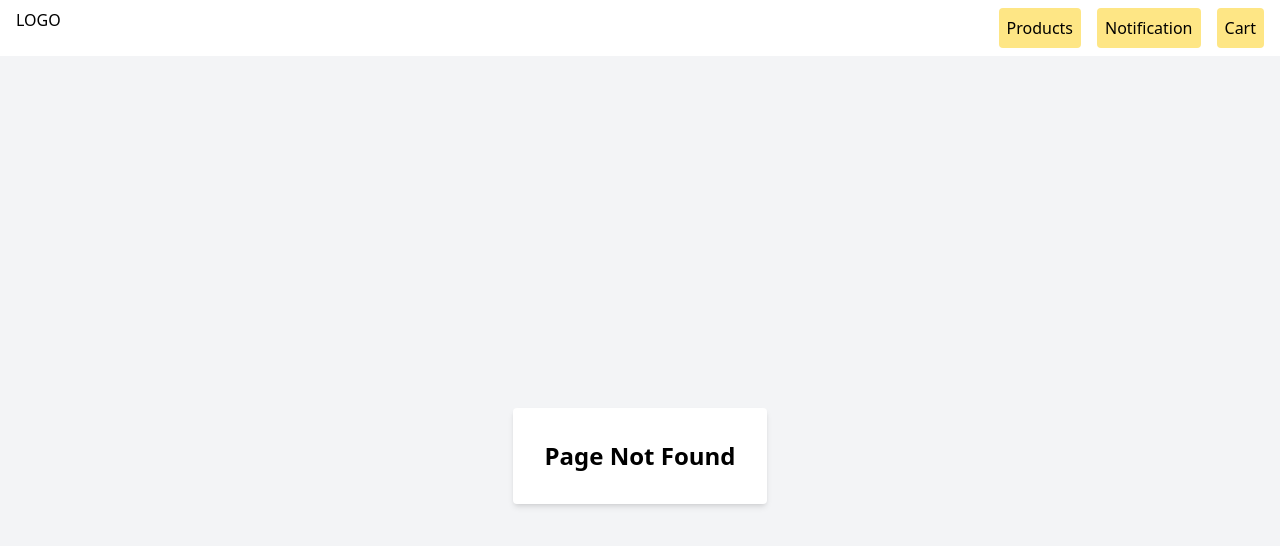
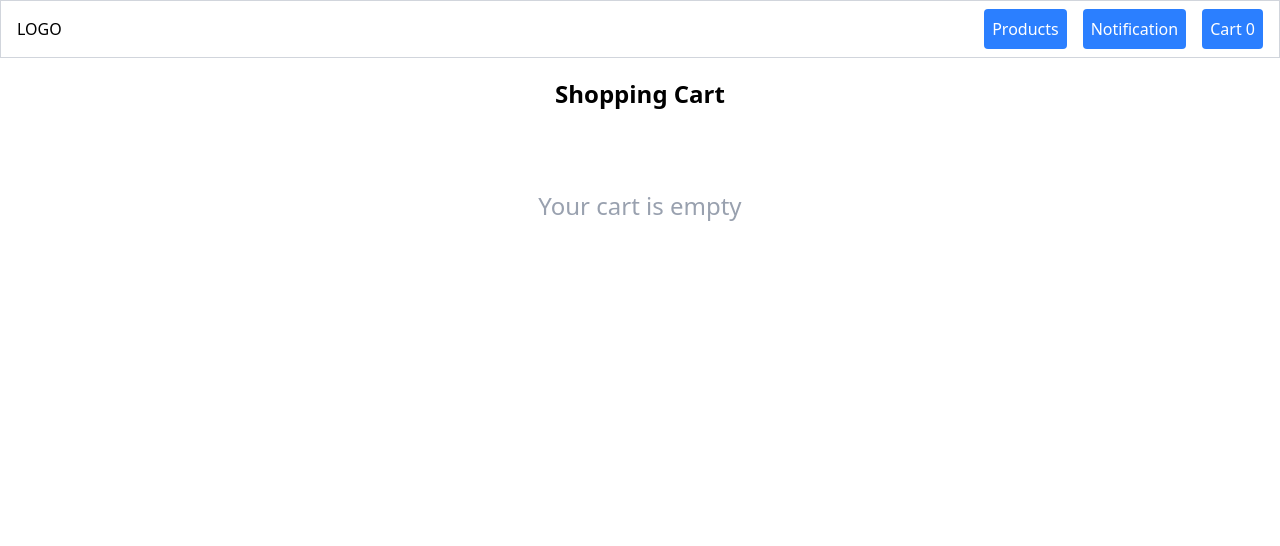
Before and after one commit to raozia/nextjs-authentication, a Next.js app: page /cart in a window 1280 px wide. Before the commit this address had no page. Shown: the top 546 px of the page. Built offline with nearby package versions, Linux system fonts and the light colour scheme.

Commit message:
feat: integrate add to cart feature for products

```diff
--- /dev/null
+++ b/app/cart/page.tsx
@@ -0,0 +1,53 @@
+"use client";
+
+import { useSelector, useDispatch } from "react-redux";
+import {
+    removeFromCart,
+    increaseQuantity,
+    decreaseQuantity,
+} from "@/lib/features/counterSlice";
+import { RootState } from "@/lib/store";
+
+const Cart = () => {
+    const dispatch = useDispatch();
+
+    const cartItems = useSelector(
+        (state: RootState) => state.cart.items
+    );
+
+    return (
+        <div className="my-5">
+            <h1 className="text-2xl font-bold text-center">Shopping Cart</h1>
+
+            {cartItems.length === 0 ? (
+                <p className="text-center mt-20 text-2xl text-gray-400">Your cart is empty</p>
+            ) : (
+                cartItems.map((item) => (
+                    <div key={item.id} className="border border-gray-400 rounded-sm shadow-sm mx-5 mt-3 p-4 mb-3 space-y-3">
+                        <h2 className="text-lg font-bold">{item.title}</h2>
+
+                        <p>${item.price}</p>
+
+                        <div className="flex gap-3 items-center">
+                            <button onClick={() => dispatch(decreaseQuantity(item.id))} className="bg-red-500 font-bold text-white px-5 py-1">
+                                -
+                            </button>
+
+                            <span className="text-2xl font-bold">{item.quantity}</span>
+
+                            <button onClick={() => dispatch(increaseQuantity(item.id))} className="bg-blue-500 font-bold text-white px-5 py-1">
+                                +
+                            </button>
+                        </div>
+
+                        <button onClick={() => dispatch(removeFromCart(item.id))} className="border border-red-400 text-red-400 cursor-pointer mt-2 p-2">
+                            Remove
+                        </button>
+                    </div>
+                ))
+            )}
+        </div>
+    );
+};
+
+export default Cart;
--- a/app/layout.tsx
+++ b/app/layout.tsx
@@ -2,6 +2,9 @@ import type { Metadata } from "next";
 import { Geist, Geist_Mono } from "next/font/google";
 import "./globals.css";
 import NavBar from "@/components/NavBar";
+import { Provider } from "react-redux";
+import { store } from "./store";
+import StoreProvider from "@/lib/storeProvider";
 
 const geistSans = Geist({
   variable: "--font-geist-sans",
@@ -29,8 +32,10 @@ export default function RootLayout({
       className={`${geistSans.variable} ${geistMono.variable} h-full antialiased`}
     >
       <body className="min-h-full flex flex-col">
-        <NavBar />
-        {children}
+        <StoreProvider>
+          <NavBar />
+          {children}
+        </StoreProvider>
       </body>
     </html>
   );
--- a/app/products/page.tsx
+++ b/app/products/page.tsx
@@ -1,6 +1,29 @@
+/* eslint-disable @typescript-eslint/no-explicit-any */
 "use client"
+import { addToCart } from '@/lib/features/counterSlice'
 import React, { useEffect, useState } from 'react'
-
+import { useDispatch } from 'react-redux'
+//  const addToCart = (item) => {
+//     console.log("Add to cart working....");
+//     const ExistingCartItem = cartItems.find(
+//       (cartItem) => cartItem.id === item.id,
+//     );
+//     if (ExistingCartItem && ExistingCartItem.quantity >= item.stock) {
+//       alert("Maximum stock reached!");
+//       return;
+//     }
+//     if (ExistingCartItem) {
+//       setcartItems(
+//         cartItems.map((cartItem) =>
+//           cartItem.id === item.id
+//             ? { ...cartItem, quantity: cartItem.quantity + 1 }
+//             : cartItem,
+//         ),
+//       );
+//     } else {
+//       setcartItems([...cartItems, { ...item, quantity: 1 }]);
+//     }
+//   };
 const Page = () => {
     const [products, setproducts] = useState([])
     useEffect(() => {
@@ -12,19 +35,28 @@ const Page = () => {
         }
         productsList()
     }, [])
+    const dispatch = useDispatch()
+    // const addToCart = () => { }
     return (
         <div className='max-w-7xl mx-auto'>
             <div className='mt-5'>
                 <h1>Products</h1>
                 <div className='grid grid-cols-3 gap-5'>
                     {products.map((item: any) => (
-                        <div key={item.id} className='border border-gray-300 p-4'>
+                        <div key={item.id} className='border border-gray-300 p-4 space-y-3'>
+                            <div>
                                 <h1 className='text-lg font-bold'>
                                     {item.title}
                                 </h1>
                                 <h2 className='text-sm font-normal text-gray-500'>
                                     ${item.price}
                                 </h2>
+                            </div>
+                            <div>
+                                <button className='bg-blue-500 hover:bg-blue-700 py-2 px-4 rounded-md cursor-pointer text-white font-bold' onClick={() =>
+                                    dispatch(addToCart(item))
+                                }> + Cart </button>
+                            </div>
                         </div>
                     ))}
                 </div>
--- a/components/NavBar.tsx
+++ b/components/NavBar.tsx
@@ -1,18 +1,28 @@
 'use client'
+import { RootState } from '@/lib/store';
 import Link from 'next/link'
+import { useSelector } from 'react-redux';
 
 const NavBar = () => {
+    const cartItems = useSelector(
+        (state: RootState) => state.cart.items
+    );
+
+    const cartCount = cartItems.reduce(
+        (total, item) => total + item.quantity,
+        0
+    );
     return (
-        <div>
-            <div className='flex justify-between py-2 px-4'>
+        <div className='border border-gray-300'>
+            <div className='flex justify-between items-center py-2 px-4'>
                 <div>
                     <Link href={'/home'}>LOGO</Link>
                 </div>
                 <div>
                     <div className='flex gap-4'>
-                        <Link href={'/products'} className='bg-amber-200 text-black p-2 rounded-sm'>Products</Link>
-                        <Link href={'/#'} className=' bg-amber-200 text-black p-2 rounded-sm'>Notification</Link>
-                        <Link href={'/#'} className='bg-amber-200 text-black p-2 rounded-sm'>Cart</Link>
+                        <Link href={'/products'} className='bg-blue-500 hover:to-blue-700 text-white p-2 rounded-sm'>Products</Link>
+                        <Link href={'/#'} className=' bg-blue-500 hover:to-blue-700 text-white p-2 rounded-sm'>Notification</Link>
+                        <Link href={'/cart'} className='bg-blue-500 hover:to-blue-700 text-white p-2 rounded-sm'>Cart {cartCount}</Link>
                     </div>
                 </div>
             </div>
--- /dev/null
+++ b/lib/features/counterSlice.tsx
@@ -0,0 +1,81 @@
+import { createSlice, PayloadAction } from "@reduxjs/toolkit";
+
+interface Product {
+    id: number;
+    title: string;
+    price: number;
+    thumbnail: string;
+}
+
+interface CartItem extends Product {
+    quantity: number;
+}
+
+interface CartState {
+    items: CartItem[];
+}
+
+const initialState: CartState = {
+    items: [],
+};
+
+const cartSlice = createSlice({
+    name: "cart",
+    initialState,
+    reducers: {
+        addToCart: (state, action: PayloadAction<Product>) => {
+            const existingItem = state.items.find(
+                (item) => item.id === action.payload.id
+            );
+
+            if (existingItem) {
+                existingItem.quantity += 1;
+            } else {
+                state.items.push({
+                    ...action.payload,
+                    quantity: 1,
+                });
+            }
+        },
+
+        removeFromCart: (state, action: PayloadAction<number>) => {
+            state.items = state.items.filter(
+                (item) => item.id !== action.payload
+            );
+        },
+
+        increaseQuantity: (state, action: PayloadAction<number>) => {
+            const item = state.items.find(
+                (item) => item.id === action.payload
+            );
+
+            if (item) {
+                item.quantity += 1;
+            }
+        },
+
+        decreaseQuantity: (state, action: PayloadAction<number>) => {
+            const item = state.items.find(
+                (item) => item.id === action.payload
+            );
+
+            if (item && item.quantity > 1) {
+                item.quantity -= 1;
+            }
+        },
+
+        clearCart: (state) => {
+            state.items = [];
+        },
+    },
+});
+
+export const {
+    addToCart,
+    removeFromCart,
+    increaseQuantity,
+    decreaseQuantity,
+    clearCart,
+} = cartSlice.actions;
+
+export default cartSlice.reducer;
--- /dev/null
+++ b/lib/store.tsx
@@ -0,0 +1,16 @@
+import { configureStore } from '@reduxjs/toolkit';
+import counterReducer from './features/counterSlice';
+
+export const makeStore = () => {
+    return configureStore({
+        reducer: {
+            cart: counterReducer,
+        },
+    });
+};
+
+export const store = makeStore();
+
+export type RootState = ReturnType<typeof store.getState>;
+// Inferred type: {posts: PostsState, comments: CommentsState, users: UsersState}
+export type AppDispatch = typeof store.dispatch;
--- /dev/null
+++ b/lib/storeProvider.tsx
@@ -0,0 +1,15 @@
+'use client';
+import { useRef } from 'react';
+import { Provider } from 'react-redux';
+import { makeStore } from './store';
+
+export default function StoreProvider({ children }: any) {
+    const storeRef = useRef(null);
+
+    if (!storeRef.current) {
+        // Create the store instance the first time this renders
+        storeRef.current = makeStore();
+    }
+
+    return <Provider store={storeRef.current}>{children}</Provider>;
+}
--- a/package.json
+++ b/package.json
@@ -10,10 +10,12 @@
   },
   "dependencies": {
     "@hookform/resolvers": "^5.9.1",
+    "@reduxjs/toolkit": "^2.12.0",
     "next": "16.2.2",
     "react": "19.2.4",
     "react-dom": "19.2.4",
     "react-hook-form": "^7.85.0",
+    "react-redux": "^9.3.0",
     "zod": "^4.4.3"
   },
   "devDependencies": {
```
Also changed, not shown: app/home/page.tsx (+21 -1 lines), 1 other file (tests, documents, lock files or other folders). Lines whose indentation alone changed are shown as unchanged.
